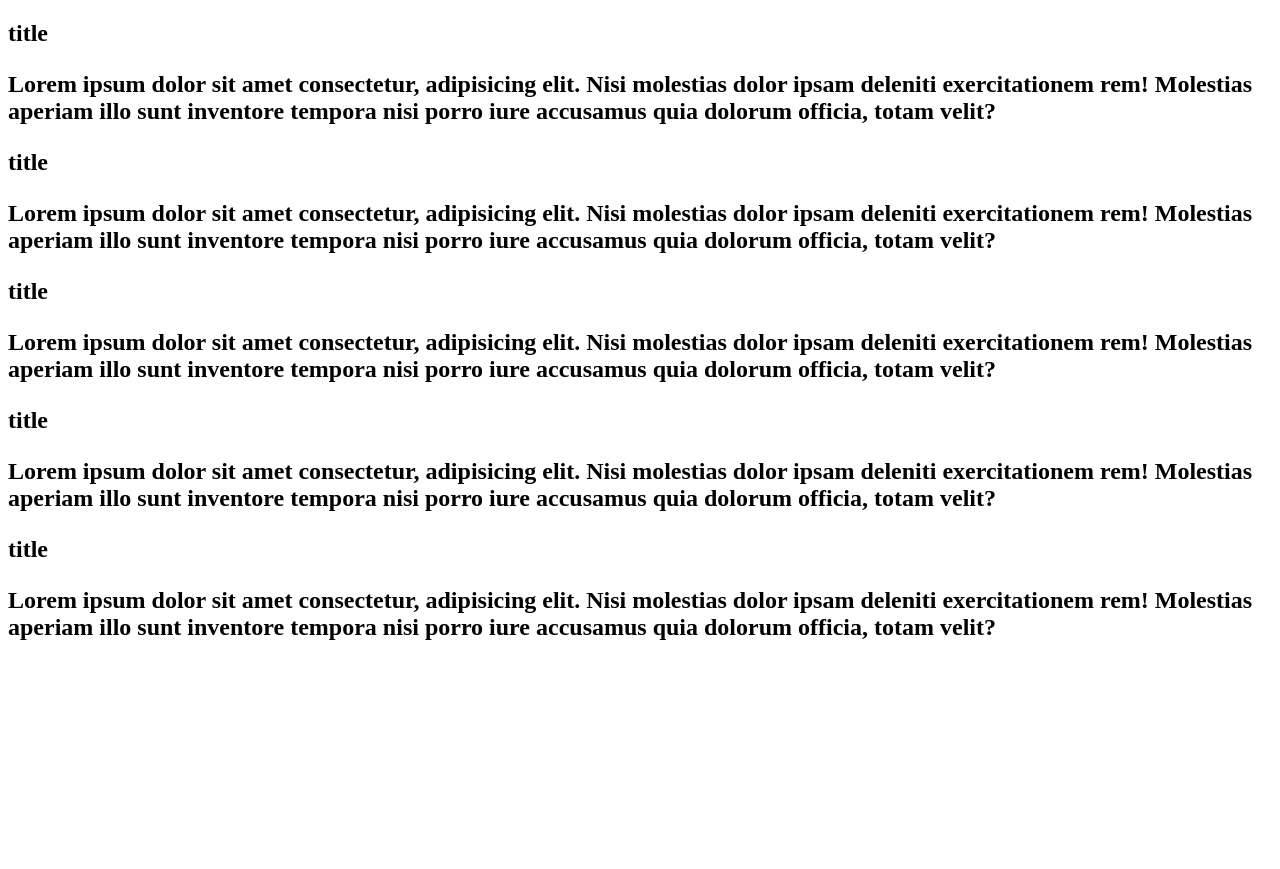
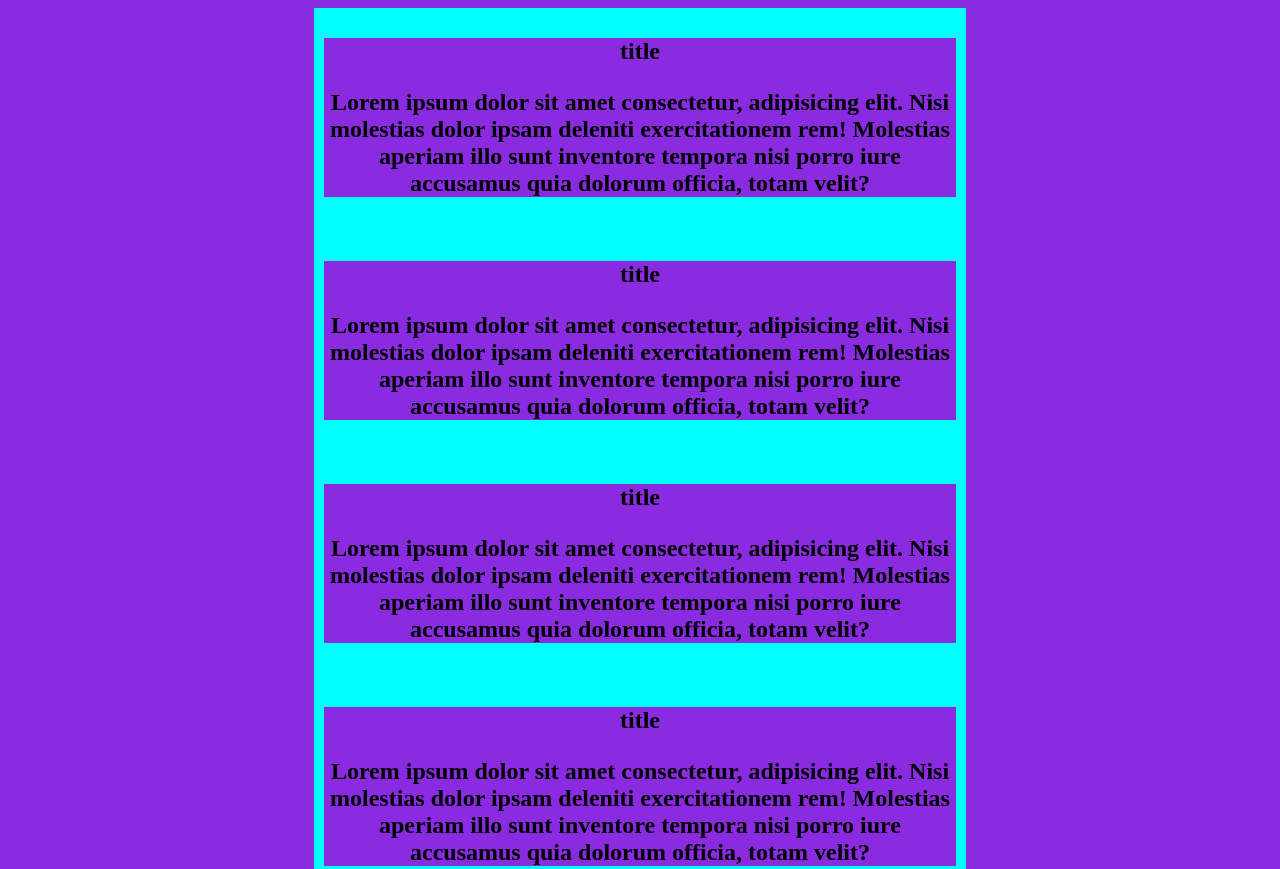
Before and after one commit to JesseRMU/fpr02-article, a plain HTML site: page index.html in a window 1280 px wide. Shown: the top 869 px of the page. Before the commit the page ends 800 px from the top, so only its background shows below. Drawn offline with Linux system fonts and the light colour scheme.

Commit message:
center div!

```diff
--- a/index.html
+++ b/index.html
@@ -4,6 +4,7 @@
     <meta charset="UTF-8">
     <meta name="viewport" content="width=device-width, initial-scale=1.0">
     <title>Document</title>
+    <link rel="stylesheet" href="style.css">
 </head>
 <body>
     <article>
--- a/style.css
+++ b/style.css
@@ -0,0 +1,11 @@
+* {
+background-color: blueviolet;
+}
+
+article {
+    background-color: aqua;
+    margin: 0 auto;
+    width: 50%;
+    padding: 10px;
+    text-align: center;
+}
```
